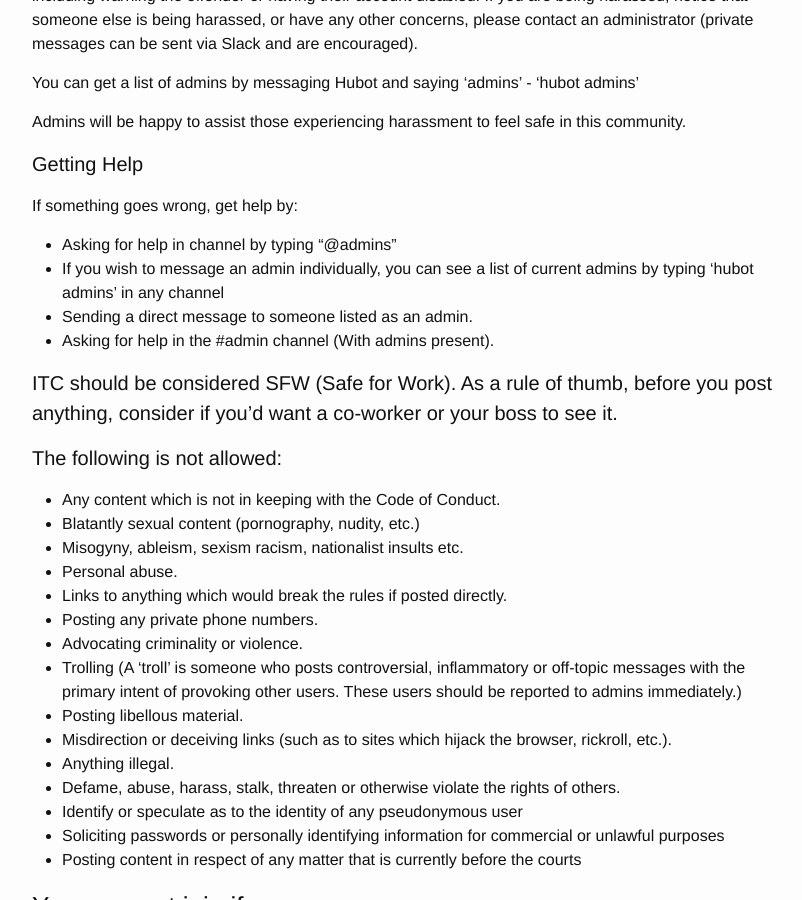
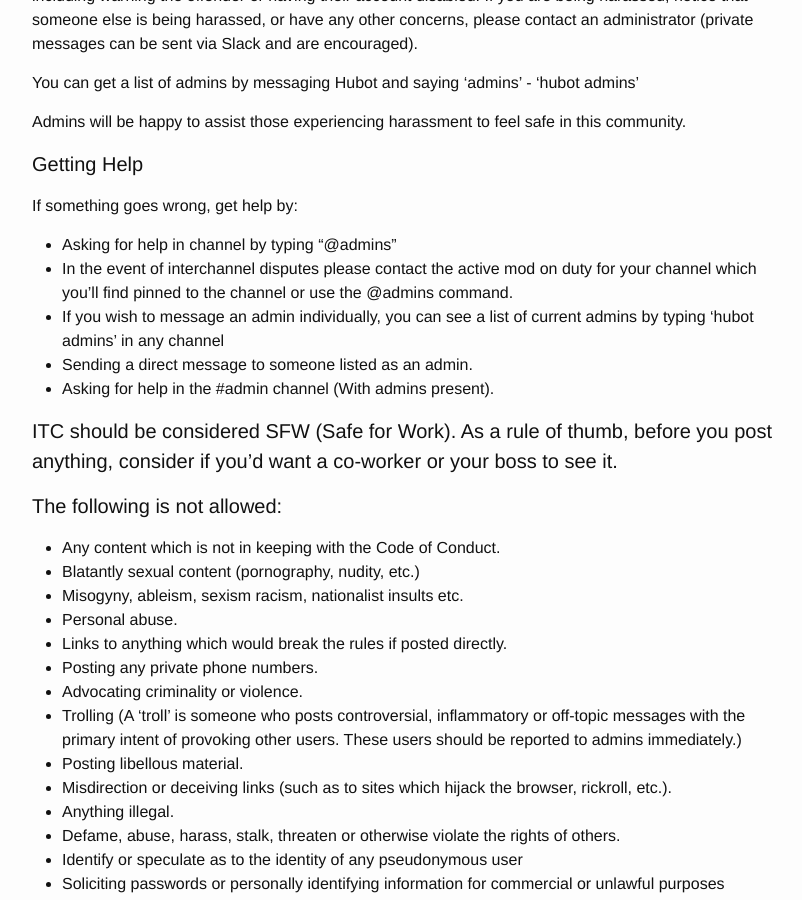
Before and after one commit to IrishTechCommunity/irishtechcommunity.github.io, a Jekyll site: the page built from codeofconduct.md, in a window 1280 px wide and 900 px high, scrolled down 474 px. Shown: the whole window, without its empty margins (238-1040 px from the left). Built offline with Jekyll 4.4.1, drawn with Linux system fonts in a browser that asks for light colours.

Commit message:
Codeofconduct2017.md

```diff
--- a/codeofconduct.md
+++ b/codeofconduct.md
@@ -19,6 +19,7 @@ Admins will be happy to assist those experiencing harassment to feel safe in thi
 If something goes wrong, get help by:
 
 - Asking for help in channel by typing "@admins"
+- In the event of interchannel disputes please contact the active mod on duty for your channel which you'll find pinned to the channel or use the @admins command.
 - If you wish to message an admin individually, you can see a list of current admins by typing 'hubot admins' in any channel
 - Sending a direct message to someone listed as an admin.
 - Asking for help in the #admin channel (With admins present).
```
